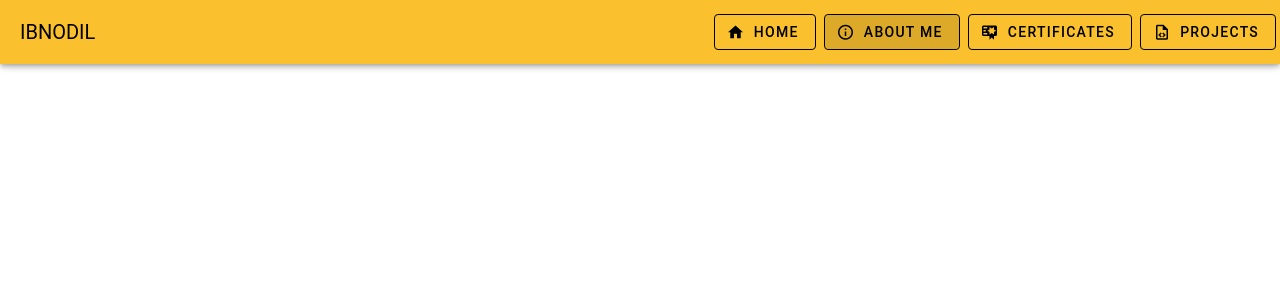
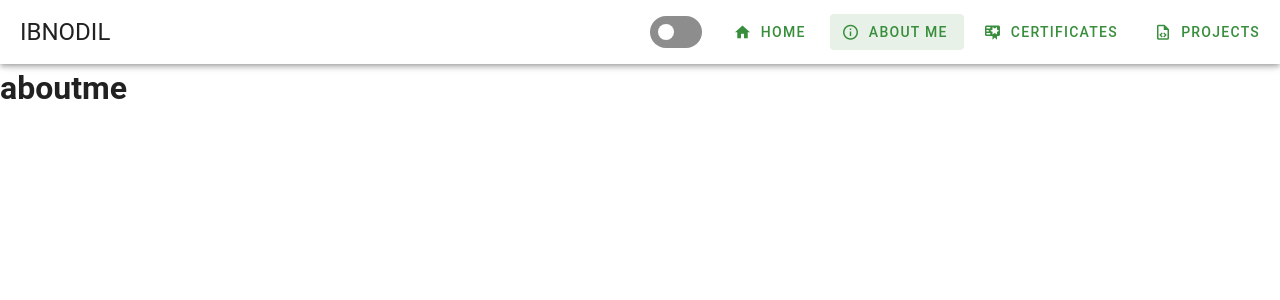
Before and after one commit to IBNODIL/my-portfolio-with-vuetify, a Vue app: page /aboutme in a window 1280 px wide. Shown: the top 300 px of the page. Built offline with nearby package versions, Linux system fonts and the light colour scheme.

Commit message:
add dark mode and light mode

```diff
--- a/src/App.vue
+++ b/src/App.vue
@@ -1,45 +1,59 @@
 <template>
-  <v-app>
+  <v-app :theme="theme">
     <v-layout>
-      <v-app-bar
-        color="yellow-darken-2"
-        prominent
-      >
-        <v-toolbar-title>IBNODIL</v-toolbar-title>
+      <v-app-bar prominent>
+        <v-toolbar-title style="font-size: 24px; font-weight: 14px;">IBNODIL</v-toolbar-title>
 
         <v-spacer></v-spacer>
 
-        <v-list
-          v-for="item in items"
-          bg-color="yellow-darken-2"
-          class="hidden-sm-and-down"
-        >
-          <v-btn
-          routes
-          :to="item.to"
-          variant="outlined"
-          class="ma-1"
-          :prepend-icon="item.icon"
-          >
-            {{ item.title }}
+        <v-list class="d-flex hidden-sm-and-down align-center">
+          <v-list-item class="hidden-sm-and-down">
+            <v-switch @update:modelValue="changeMode" v-model="switchEquals" inset hide-details color="green-darken-2 "></v-switch>
+          </v-list-item>
+
+          <v-btn to="/" variant="text" class="mx-1 hidden-sm-and-down" prepend-icon="mdi-home" color="green-darken-2">
+            Home
+          </v-btn>
+
+          <v-btn to="/aboutme" variant="text" class="mx-1 hidden-sm-and-down" prepend-icon="mdi-information-outline" color="green-darken-2">
+            About me
+          </v-btn>
+
+          <v-btn to="/certificates" variant="text" class="mx-1 hidden-sm-and-down" prepend-icon="mdi-certificate" color="green-darken-2">
+            Certificates
+          </v-btn>
+
+          <v-btn to="/projects" variant="text" class="mx-1 hidden-sm-and-down" prepend-icon="mdi-file-code-outline" color="green-darken-2">
+            Projects
           </v-btn>
         </v-list>
 
         <v-app-bar-nav-icon class="hidden-md-and-up" variant="text" @click.stop="drawer = !drawer"></v-app-bar-nav-icon>
       </v-app-bar>
 
-      <v-navigation-drawer
-        v-model="drawer"
-        location="left"
-        temporary
-        class="hidden-md-and-up"
-      >
-        <v-list v-for="item in items">
-          <v-btn
-          :to="item.to"
-          :prepend-icon="item.icon"
-          variant="text"
-          >{{ item.title }}</v-btn>
+      <v-navigation-drawer v-model="drawer" location="left" temporary class="hidden-md-and-up">
+        <v-list>
+          <v-btn to="/" variant="text" class="ma-1" prepend-icon="mdi-home" color="green-darken-2">
+            Home
+          </v-btn>
+
+          <v-btn to="/aboutme" variant="text" class="ma-1" prepend-icon="mdi-information-outline" color="green-darken-2">
+            About me
+          </v-btn>
+
+          <v-btn to="/certificates" variant="text" class="ma-1" prepend-icon="mdi-certificate" color="green-darken-2">
+            Certificates
+          </v-btn>
+
+          <v-btn to="/projects" variant="text" class="ma-1" prepend-icon="mdi-file-code-outline" color="green-darken-2">
+            Projects
+          </v-btn>
+
+          <v-divider></v-divider>
+
+          <v-list-item>
+            <v-switch @update:modelValue="changeMode" v-model="switchEquals" inset hide-details color="green-darken-2 "></v-switch>
+          </v-list-item>
         </v-list>
       </v-navigation-drawer>
 
@@ -58,39 +72,27 @@
   data: () => ({
     drawer: false,
     group: null,
-      items: [
-        {
-          title: 'Home',
-          to: '/',
-          icon: 'mdi-home'
-        },
-        {
-          title: 'About me',
-          to: '/aboutme',
-          icon: 'mdi-information-outline'
-        },
-        {
-          title: 'Certificates',
-          to: '/certificates',
-          icon: 'mdi-certificate'
-        },
-        {
-          title: 'Projects',
-          to: '/projects',
-          icon: 'mdi-file-code-outline'
-        },
-      ],
+    theme: 'light',
+    switchEquals: false,
   }),
 
   watch: {
-      group () {
+    group() {
       this.drawer = false
     },
   },
+
+  methods: {
+    changeMode(){
+      if(this.switchEquals == false){
+        this.theme = 'dark';
+      } else{
+        this.theme = 'light';
+      }
+    }
+  }
 }
 </script>
 
 
-<style>
-
-</style>
+<style></style>
--- a/src/views/AboutMe.vue
+++ b/src/views/AboutMe.vue
@@ -1,5 +1,5 @@
 <template>
-
+  <h1>aboutme</h1>
 </template>
 
 
```
Lines whose indentation alone changed are shown as unchanged.
